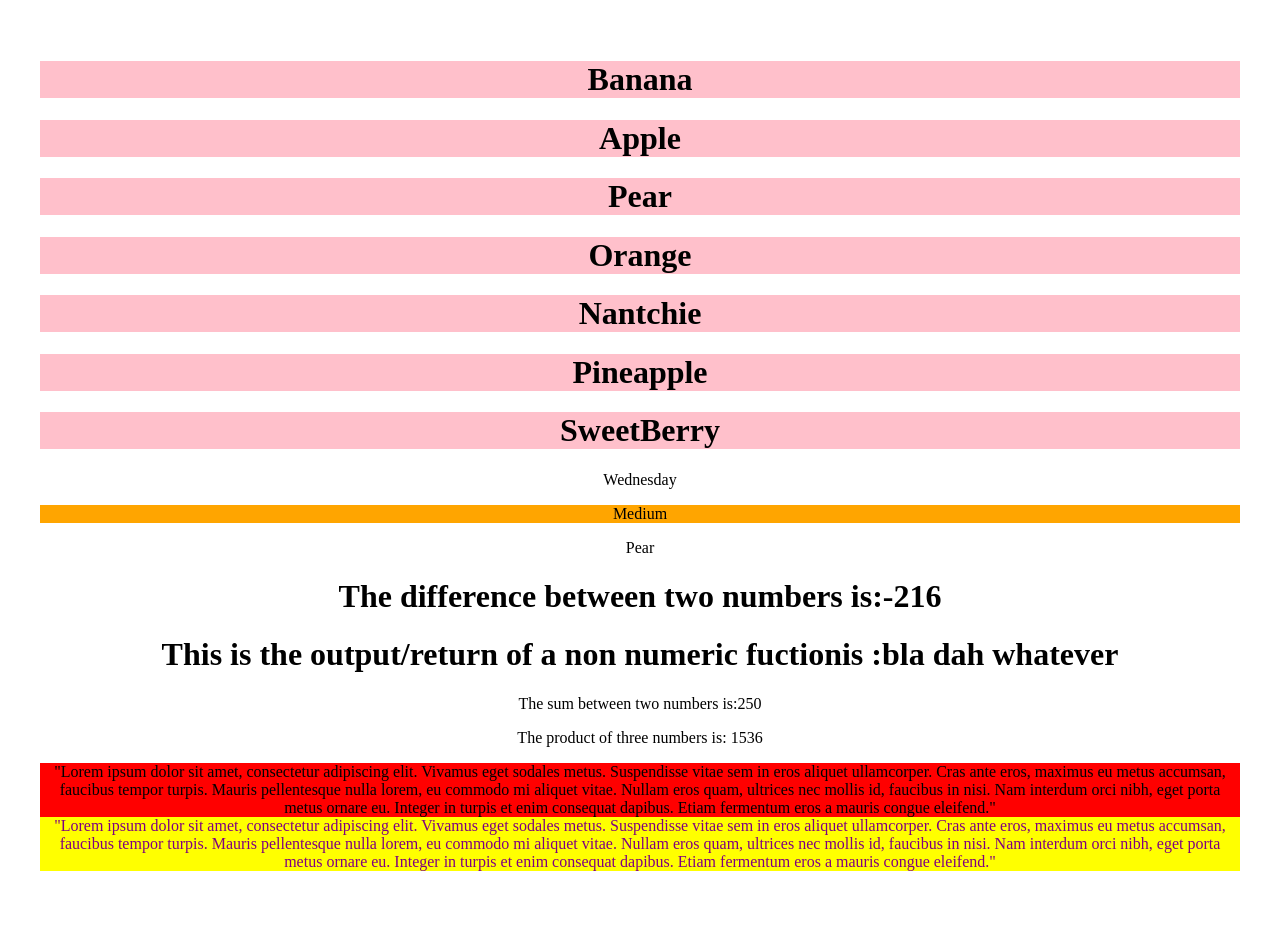
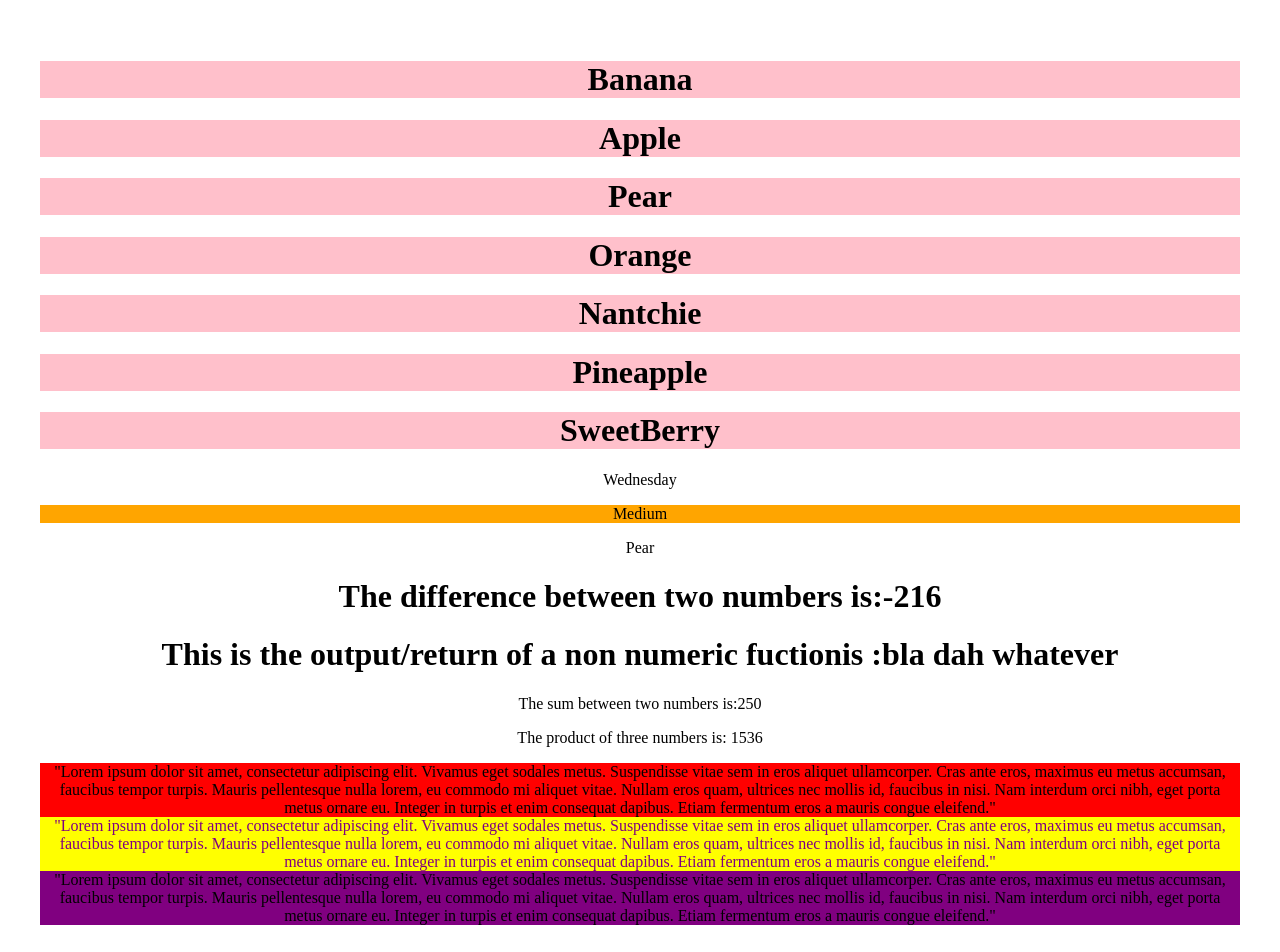
Before and after one commit to Thandekaportiap/JavaScript_Exercises, a React (Vite) app: page / in a window 1280 px wide. Shown: the top 952 px of the page. Before the commit the page ends 911 px from the top, so only its background shows below. Built offline with nearby package versions, Linux system fonts and the light colour scheme.

Commit message:
feat: recent changes

```diff
--- a/src/App.jsx
+++ b/src/App.jsx
@@ -88,8 +88,8 @@ function App() {
         function multiplication(numOne,NumTwo,numThree){
         return numOne* NumTwo * numThree
         }
-        function lorumParagragh(color,color2){
-          return <div style={{background:color,color:color2}}> "Lorem ipsum dolor sit amet, consectetur adipiscing elit. Vivamus eget sodales metus. Suspendisse vitae sem in eros aliquet ullamcorper. Cras ante eros, maximus eu metus accumsan, faucibus tempor turpis. Mauris pellentesque nulla lorem, eu commodo mi aliquet vitae. Nullam eros quam, ultrices nec mollis id, faucibus in nisi. Nam interdum orci nibh, eget porta metus ornare eu. Integer in turpis et enim consequat dapibus. Etiam fermentum eros a mauris congue eleifend."</div>
+        function lorumParagragh(color,color2,color3){
+          return <div style={{background:color,color:color2,color3}}> "Lorem ipsum dolor sit amet, consectetur adipiscing elit. Vivamus eget sodales metus. Suspendisse vitae sem in eros aliquet ullamcorper. Cras ante eros, maximus eu metus accumsan, faucibus tempor turpis. Mauris pellentesque nulla lorem, eu commodo mi aliquet vitae. Nullam eros quam, ultrices nec mollis id, faucibus in nisi. Nam interdum orci nibh, eget porta metus ornare eu. Integer in turpis et enim consequat dapibus. Etiam fermentum eros a mauris congue eleifend."</div>
         }
 
   return (
@@ -116,6 +116,7 @@ function App() {
     <p>The product of three numbers is: {multiplication(16,32,3)}</p>
     {lorumParagragh("red")}
     {lorumParagragh("yellow","purple")}
+    {lorumParagragh("purple")}
 
     </>
   )
```
